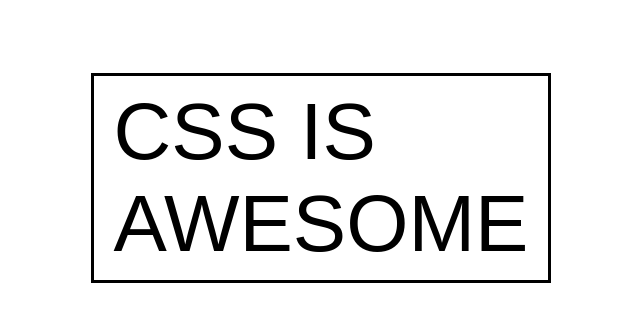
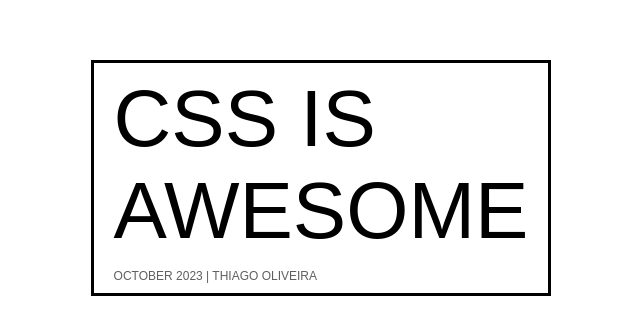
Before and after one commit to onthiagooliveira/Learn-CSS-MDN, a plain HTML site: page Introduction/index.html in a window 1280 px wide. Shown: the part 222-556 px from the top of the page, without its empty margins (319-959 px from the left). Drawn offline with Linux system fonts and the light colour scheme.

Commit message:
Second commit

```diff
--- a/Introduction/index.html
+++ b/Introduction/index.html
@@ -1,5 +1,5 @@
 <!DOCTYPE html>
-<html lang="en">
+<html lang="en-US">
 <head>
     <meta charset="UTF-8">
     <meta name="viewport" content="width=device-width, initial-scale=1.0">
@@ -10,7 +10,11 @@
 
     <div class="box">
         CSS is awesome
+        <div class="box-intern">
+            October 2023 | Thiago Oliveira
+        </div>
     </div>
+
 
 </body>
 </html>
--- a/Introduction/style.css
+++ b/Introduction/style.css
@@ -1,3 +1,9 @@
+.box-intern {
+    margin-top: 1em;
+    font-size: 0.75rem;
+    color: #5f5f5f;
+}
+
 .box {
     text-transform: uppercase;
     font-size: 5em;
```
